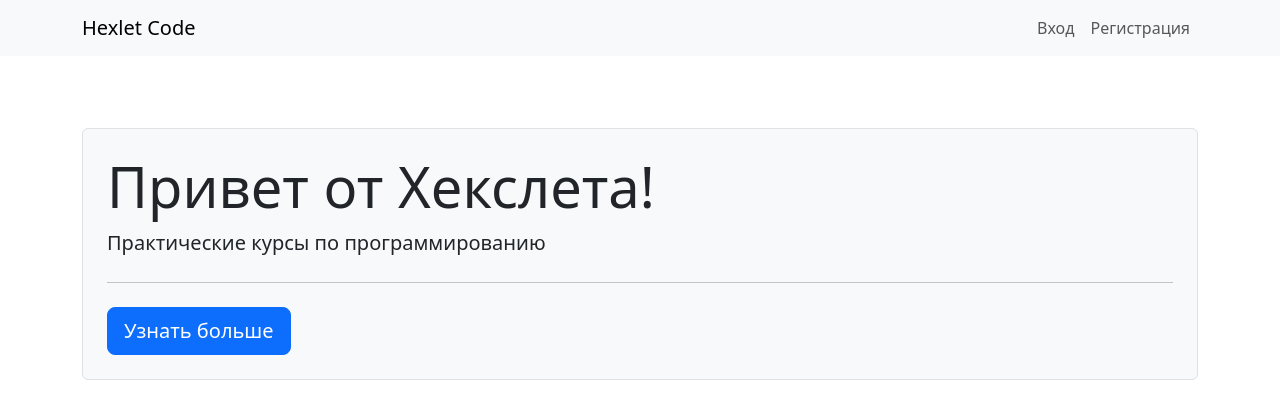
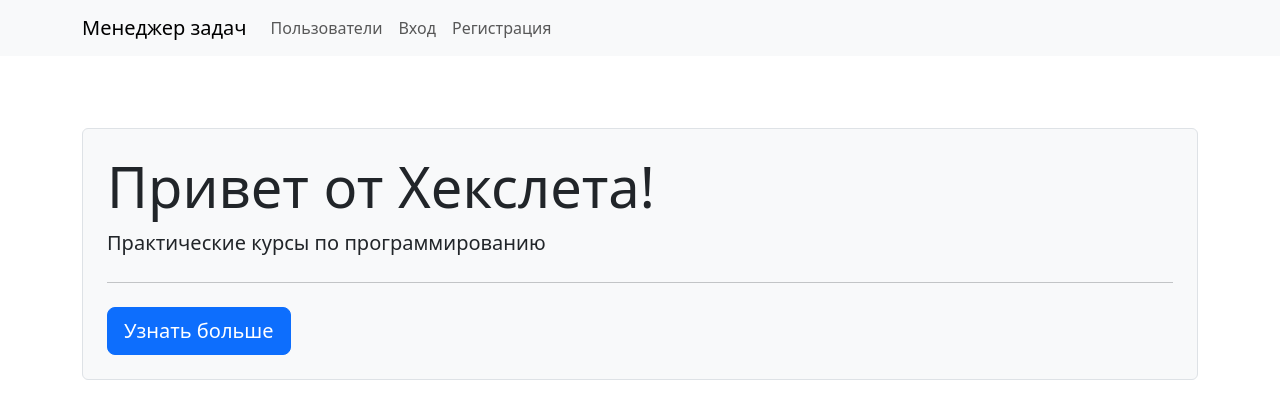
Before and after one commit to Maxcosanostra/python-project-52, a Django app: page / in a window 1280 px wide. Shown: the top 420 px of the page. Run offline with Django 5.2, Linux system fonts and the light colour scheme; some libraries are stand-ins or nearby versions.

Commit message:
change NavBar header, alignment, and some little fixes

```diff
--- a/templates/base.html
+++ b/templates/base.html
@@ -5,7 +5,7 @@
 <head>
     <meta charset="UTF-8">
     <meta name="viewport" content="width=device-width, initial-scale=1.0">
-    <title>{% block title %}Hexlet Code{% endblock %}</title>
+    <title>{% block title %}Менеджер задач{% endblock %}</title>
     {% bootstrap_css %}
     {% bootstrap_javascript %}
 </head>
@@ -13,14 +13,24 @@
     <!-- Навигация -->
     <nav class="navbar navbar-expand-lg navbar-light bg-light">
         <div class="container">
-            <a class="navbar-brand" href="{% url 'index' %}">{% trans 'Hexlet Code' %}</a>
+            <a class="navbar-brand" href="{% url 'index' %}">{% trans 'Менеджер задач' %}</a>
             <button class="navbar-toggler" type="button" data-bs-toggle="collapse" data-bs-target="#navbarNav"
                     aria-controls="navbarNav" aria-expanded="false" aria-label="{% trans 'Переключить навигацию' %}">
                 <span class="navbar-toggler-icon"></span>
             </button>
             <div class="collapse navbar-collapse" id="navbarNav">
-                <ul class="navbar-nav ms-auto">
-                    {% if user.is_authenticated %}
+                <ul class="navbar-nav">
+                    {% if not request.user.is_authenticated %}
+                        <li class="nav-item">
+                            <a class="nav-link" href="{% url 'user_list' %}">{% trans 'Пользователи' %}</a>
+                        </li>
+                        <li class="nav-item">
+                            <a class="nav-link" href="{% url 'login' %}">{% trans 'Вход' %}</a>
+                        </li>
+                        <li class="nav-item">
+                            <a class="nav-link" href="{% url 'user_create' %}">{% trans 'Регистрация' %}</a>
+                        </li>
+                    {% else %}
                         <li class="nav-item">
                             <a class="nav-link" href="{% url 'user_list' %}">{% trans 'Пользователи' %}</a>
                         </li>
@@ -28,23 +38,16 @@
                             <a class="nav-link" href="{% url 'status_list' %}">{% trans 'Статусы' %}</a>
                         </li>
                         <li class="nav-item">
+                            <a class="nav-link" href="{% url 'label_list' %}">{% trans 'Метки' %}</a>
+                        </li>
+                        <li class="nav-item">
                             <a class="nav-link" href="{% url 'task_list' %}">{% trans 'Задачи' %}</a>
                         </li>
                         <li class="nav-item">
-                        <a class="nav-link" href="{% url 'label_list' %}">{% trans 'Метки' %}</a>
-                    </li>
-                    <li class="nav-item">
-                        <form method="post" action="{% url 'logout' %}">
+                            <form method="post" action="{% url 'logout' %}" class="d-inline">
                                 {% csrf_token %}
-                            <button type="submit" class="nav-link btn btn-link">{% trans 'Выход' %}</button>
+                                <button class="btn btn-link nav-link" type="submit">{% trans 'Выход' %}</button>
                             </form>
-                    </li>
-                    {% else %}
-                    <li class="nav-item">
-                        <a class="nav-link" href="{% url 'login' %}">{% trans 'Вход' %}</a>
-                    </li>
-                    <li class="nav-item">
-                        <a class="nav-link" href="{% url 'user_create' %}">{% trans 'Регистрация' %}</a>
                         </li>
                     {% endif %}
                 </ul>
@@ -65,9 +68,8 @@
     {% endif %}
 
     <!-- Контент -->
-    <main class="container mt-4 flex-grow-1">
-        {% block content %}
-        {% endblock %}
+    <main class="container mt-4 flex-fill">
+        {% block content %}{% endblock %}
     </main>
 
     <!-- Футер -->
```
Lines whose indentation alone changed are shown as unchanged.
